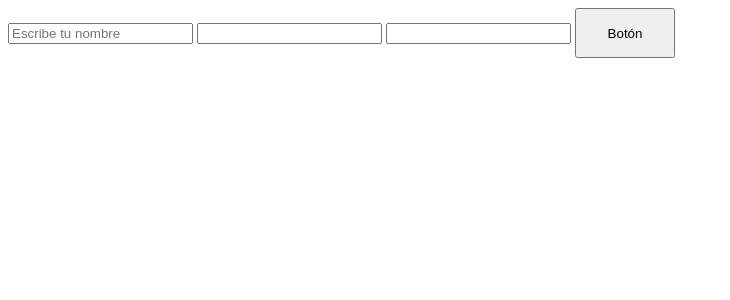
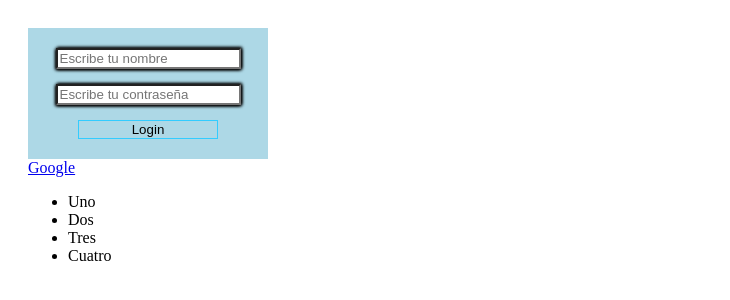
Before and after one commit to charliejuc/curso_programacion, a website: page web/index.html in a window 1280 px wide. Shown: the whole page, without its empty margins (0-730 px from the left). Drawn offline with Linux system fonts and the light colour scheme.

Commit message:
modified:   web/index.html new file:   web/styles.css Pruebas con archivos css, formulario básico a nivel estético.

```diff
--- a/web/index.html
+++ b/web/index.html
@@ -3,6 +3,7 @@
 <head>
 	<meta charset="UTF-8">
 	<title>Título</title>
+	<link rel="stylesheet" href="./styles.css">
 </head>
 <body>
 
@@ -10,11 +11,28 @@
 	<!-- Botón que introduzca en un input un saludo como valor y ese saludo sea diferente en cada click -->
 	<!-- Botón que ejecute el combate pokemon en el navegador al hacer click -->
 
+	<!-- <div>
+		<input class="inputo" type="text" placeholder="Escribe tu nombrO">
+	</div>
 
-	<input class="inputo" type="text" placeholder="Escribe tu nombre">
-	<input class="inputo" type="password">
-	<input class="inputo" type="number">
-	<button id="boton" style="width: 100px; height: 50px; cursor: pointer;">Botón</button>
+	<div class="container">
+		<input class="inputo" type="text" placeholder="Escribe tu nombrO">
+	</div> -->
+
+	<div class="login-form">
+		<input class="username" type="text" placeholder="Escribe tu nombre">
+		<input class="password" type="password" placeholder="Escribe tu contraseña">
+		<button id="boton">Login</button>
+	</div>
+
+	<a href="http://google.com">Google</a>
+
+	<ul>
+		<li>Uno</li>
+		<li>Dos</li>
+		<li>Tres</li>
+		<li>Cuatro</li>
+	</ul>
 
 	<script>
 		const btn = document.getElementById('boton')
--- /dev/null
+++ b/web/styles.css
@@ -0,0 +1,57 @@
+body {
+	/*font-family: "Courier New", Courier, monospace;*/
+	padding: 20px;
+}
+
+/*input {
+	background-color: #ff00ff;
+	background-color: lightblue;
+}
+*/
+/*.inputo {
+	background-color: red;
+}
+
+#boton {
+	color: orange;
+}
+
+div.container .inputo {
+	background-color: yellow;
+}*/
+
+/*a {
+
+}
+
+ul {
+	list-style: none;
+}*/
+
+.login-form {
+	width: 200px;
+	background-color: lightblue;
+
+	padding: 20px;
+	/*margin: 20px;*/
+
+	display: flex;
+	justify-content: center;
+	align-items: center;
+	flex-wrap: wrap;
+
+}
+
+.login-form input {
+	margin-bottom: 15px;
+	box-shadow: 1px 1px 3px black,
+				1px -1px 3px black,
+				-1px 1px 3px black;
+}
+
+.login-form #boton {
+	/*margin-top: 15px;*/
+	width: 70%;
+	background-color: lightblue;
+	border: 1px solid #33ccff;
+}
```
